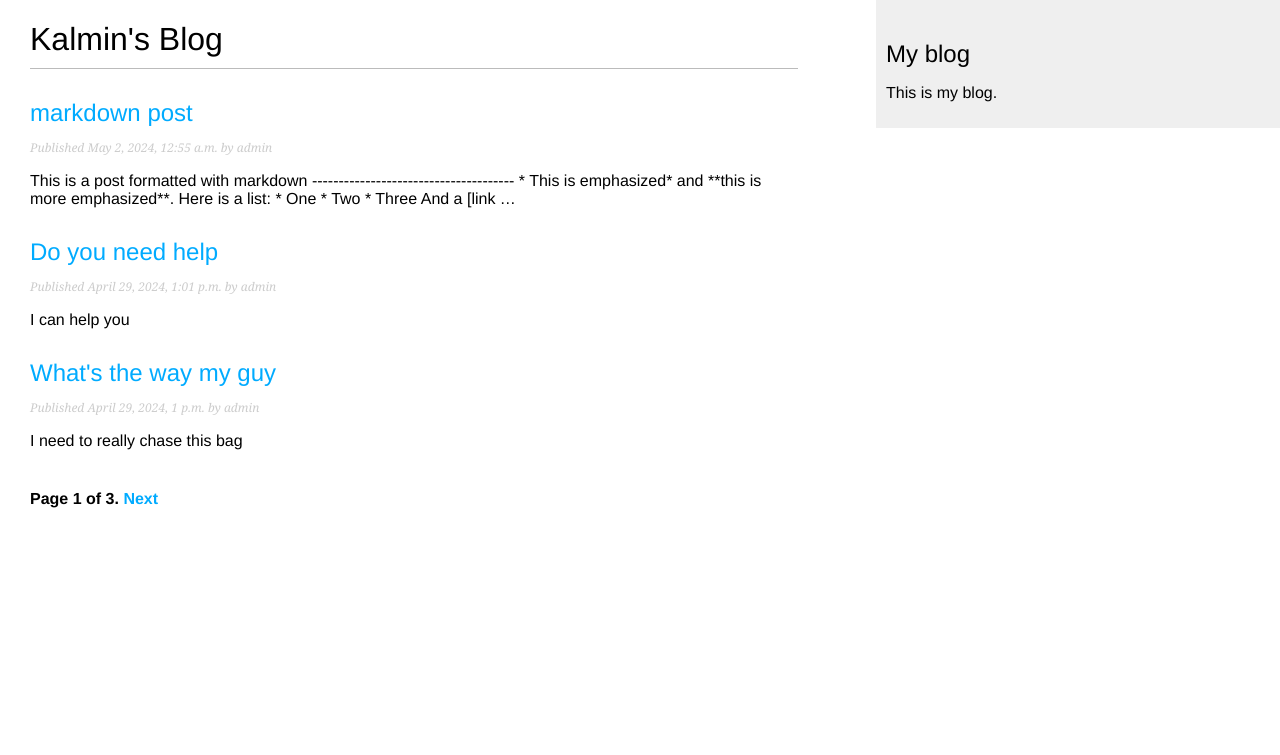
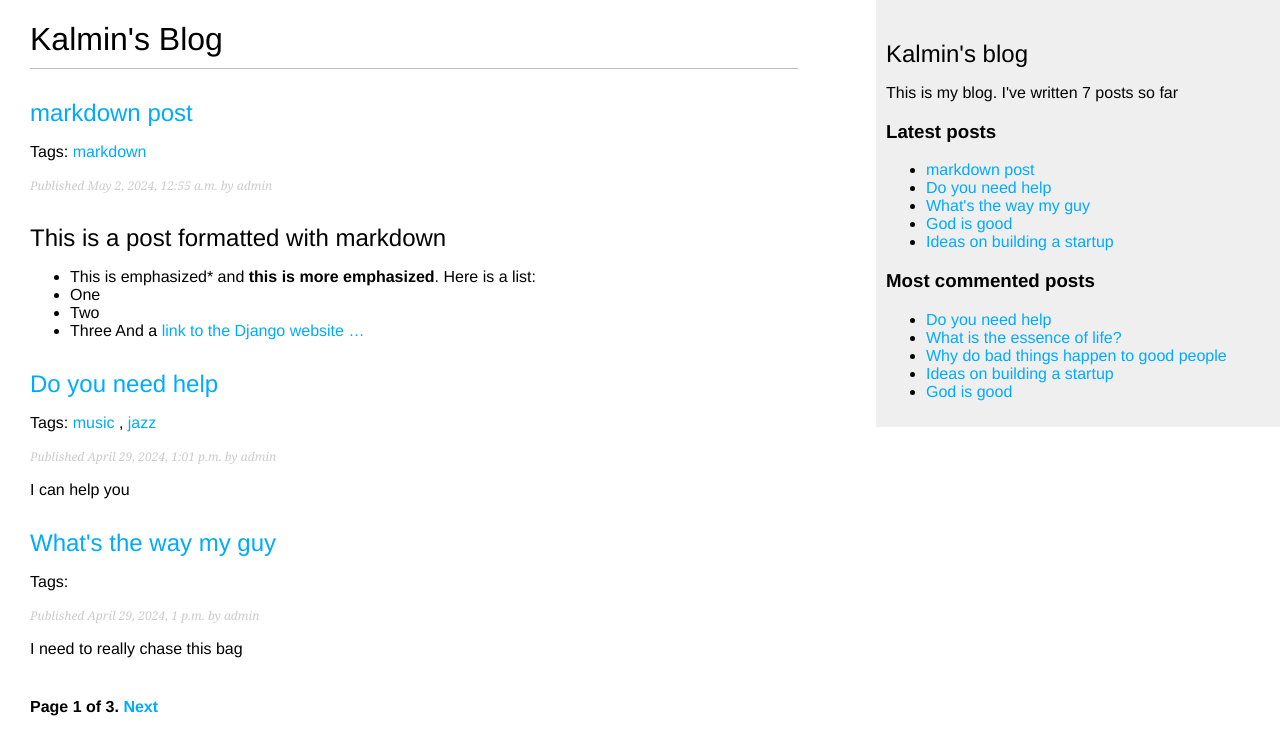
Before and after one commit to KalminX/blog_site, a Django app: page /blog/ in a window 1280 px wide. Shown: the top 755 px of the page. Run offline with Django 4.2, Linux system fonts and the light colour scheme; data comes from the database, SQL or seed files in the repository; both versions use the stored data as it was after the commit; parts of the project's set-up code (start-up, migrations or seed data) failed here and were passed over.

Commit message:
added the comment and sidebar showing recent posts

```diff
--- a/blog/models.py
+++ b/blog/models.py
@@ -2,6 +2,7 @@ from django.db import models
 from django.utils import timezone
 from django.contrib.auth.models import User
 from django.urls import reverse
+from taggit.managers import TaggableManager
 
 
 class PublishedManager(models.Manager):
@@ -14,6 +15,8 @@ class Post(models.Model):
     class Status(models.TextChoices):
         DRAFT = 'DR', 'Draft'
         PUBLISHED = 'PB', 'Published'
+
+    tags = TaggableManager()
 
     title = models.CharField(max_length=250)
     slug = models.SlugField(max_length=250, unique_for_date='publish')
@@ -44,3 +47,22 @@ class Post(models.Model):
                                         self.publish.month,
                                         self.publish.day,
                                         self.slug])
+
+
+class Comment(models.Model):
+    post = models.ForeignKey(Post,
+                            on_delete=models.CASCADE,
+                            related_name='comments')
+    name = models.CharField(max_length=80)
+    email = models.EmailField()
+    body = models.TextField()
+    created = models.DateTimeField(auto_now_add=True)
+    updated = models.DateTimeField(auto_now=True)
+    active = models.BooleanField(default=True)
+    class Meta:
+        ordering = ['created']
+        indexes = [
+            models.Index(fields=['created']),
+        ]
+    def __str__(self):
+        return f'Comment by {self.name} on {self.post}'
--- a/blog/templates/blog/base.html
+++ b/blog/templates/blog/base.html
@@ -1,3 +1,4 @@
+{% load blog_tags %}
 {% load static %}
 <!DOCTYPE html>
 <html>
@@ -8,8 +9,22 @@
   <body>
     <div id="content">{% block content %} {% endblock %}</div>
     <div id="sidebar">
-      <h2>My blog</h2>
-      <p>This is my blog.</p>
+      <h2>Kalmin's blog</h2>
+      <p>
+        This is my blog.
+        I've written {% total_posts %} posts so far
+      </p>
+      <h3>Latest posts</h3>
+      {% show_latest_posts %}
+      <h3>Most commented posts</h3>
+      {% get_most_commented_posts as most_commented_posts %}
+      <ul>
+        {% for post in most_commented_posts %}
+          <li>
+            <a href="{{ post.get_absolute_url }}">{{ post.title }}</a>
+          </li>
+        {% endfor %}
+      </ul>
     </div>
   </body>
 </html>
--- /dev/null
+++ b/blog/templates/blog/post/includes/comment_form.html
@@ -0,0 +1,6 @@
+<h2>Add a new comment</h2>
+<form action="{% url "blog:post_comment" post.id %}" method="post">
+    {{ form.as_p }}
+    {% csrf_token %}
+    <p><input type="submit" value="Add comment"></p>
+</form>
--- /dev/null
+++ b/blog/templates/blog/post/latest_posts.html
@@ -0,0 +1,7 @@
+<ul>
+    {% for post in latest_posts %}
+        <li>
+            <a href="{{ post.get_absolute_url }}">{{ post.title }}</a>
+        </li>
+    {% endfor %}
+</ul>
--- a/blog/templates/blog/post/list.html
+++ b/blog/templates/blog/post/list.html
@@ -1,17 +1,30 @@
 {% extends "blog/base.html" %}
+{% load blog_tags %}
 {% block title %}My Blog{% endblock %}
 {% block content %}
   <h1>Kalmin's Blog</h1>
+  {% if tag %}
+    <h2>Posts tagged with "{{ tag.name }}"</h2>
+  {% endif %}
     {% for post in posts %}
       <h2>
         <a href="{{ post.get_absolute_url }}">
           {{ post.title }}
         </a>
       </h2>
-        <p class="date">
-          Published {{ post.publish }} by {{ post.author }}
-        </p>
-          {{ post.body|truncatewords:30|linebreaks }}
+      <p class="tags">
+        Tags:
+         {% for tag in post.tags.all %}
+          <a href="{% url "blog:post_list_by_tag" tag.slug %}">
+            {{ tag.name }}
+          </a>
+          {% if not forloop.last %}, {% endif %}
         {% endfor %}
-        {% include "./pagination.html" with page=page_obj %}
+      </p>
+      <p class="date">
+        Published {{ post.publish }} by {{ post.author }}
+      </p>
+        {{ post.body|markdown|truncatewords_html:30 }}
+      {% endfor %}
+      {% include "./pagination.html" with page=posts %}
 {% endblock %}
--- /dev/null
+++ b/blog/templatetags/blog_tags.py
@@ -0,0 +1,28 @@
+from django import template
+from ..models import Post
+from django.db.models import Count
+from django.utils.safestring import mark_safe
+import markdown
+
+
+register = template.Library()
+
+@register.simple_tag
+def total_posts():
+    return Post.published.count()
+
+
+@register.inclusion_tag('blog/post/latest_posts.html')
+def show_latest_posts(count=5):
+    latest_posts =Post.published.order_by('-publish')[:count]
+    return {'latest_posts': latest_posts}
+
+@register.simple_tag
+def get_most_commented_posts(count=5):
+    return Post.published.annotate(
+        total_comments=Count('comments')
+    ).order_by('-total_comments')[:count]
+
+@register.filter(name="markdown")
+def markdown_format(text):
+    return mark_safe(markdown.markdown(text))
--- a/blog/urls.py
+++ b/blog/urls.py
@@ -5,10 +5,14 @@ from . import views
 app_name = 'blog'
 
 urlpatterns = [
-    # path('', views.post_list, name='post_list'),
-    path('', views.PostListView.as_view(), name='post_list'),
+    path('', views.post_list, name='post_list'),
+    # path('', views.PostListView.as_view(), name='post_list'),
+    path('tag/<slug:tag_slug>', views.post_list,
+        name='post_list_by_tag'),
     path('<int:year>/<int:month>/<int:day>/<slug:post>/',
          views.post_detail, name='post_detail'),
-    path('<int:post_id>/share/',
-        views.post_share, name='post_share')
+    path('<int:post_id>/share/', views.post_share,
+        name='post_share'),
+    path('<int:post_id>/comment/', views.post_comment,
+        name='post_comment'),
 ]
--- a/blog/views.py
+++ b/blog/views.py
@@ -1,9 +1,12 @@
 from django.shortcuts import render, get_object_or_404
-from .models import Post
+from .models import Post, Comment
 from django.core.paginator import Paginator, EmptyPage, PageNotAnInteger
 from django.views.generic import ListView
-from .forms import EmailPostForm
+from .forms import EmailPostForm, CommentForm
 from django.core.mail import send_mail
+from django.views.decorators.http import require_POST
+from taggit.models import Tag
+from django.db.models import Count
 
 
 def post_share(request, post_id):
@@ -13,42 +16,74 @@ def post_share(request, post_id):
         form = EmailPostForm(request.POST)
         if form.is_valid():
             cd = form.cleaned_data
-            post_url = request.build_absolute_url(post.get_absolute_url())
+            post_url = request.build_absolute_uri(post.get_absolute_url())
             subject = f"{cd['name']} recommends you read {post.title}"
             sent = True
     else:
         form = EmailPostForm()
-    return render(request, 'blog/post/share.html', {'post':post,
+    return render(request, 'blog/post/share.html', {'post': post,
                                                     'form': form,
-                                                    'sent':sent})
+                                                    'sent': sent})
+
+def post_list(request, tag_slug=None):
+    post_list = Post.published.all()
+    tag = None
+    if tag_slug:
+        tag = get_object_or_404(Tag, slug=tag_slug)
+        post_list = post_list.filter(tags__in=[tag])
+    paginator = Paginator(post_list, 3)
+    page_number = request.GET.get('page', 1)
+    try:
+        posts = paginator.page(page_number)
+    except PageNotAnInteger:
+        posts=paginator.page(1)
+    except EmptyPage:
+        posts=paginator.page(paginator.num_pages)
+
+    return render(request,
+                  'blog/post/list.html',
+                  {'posts': posts,
+                  'tag':tag})
 
 
-# def post_list(request):
-#     post_list = Post.published.all()
-#     paginator = Paginator(post_list, 3)
-#     page_number = request.GET.get('page', 1)
-#     try:
-#         posts = paginator.page(page_number)
-#     except PageNotAnInteger:
-#         posts=paginator.page(1)
-#     except EmptyPage:
-#         posts=paginator.page(paginator.num_pages)
-
-#     return render(request,
-#                   'blog/post/list.html',
-#                   {'posts': posts})
-
-class PostListView(ListView):
-    queryset = Post.published.all()
-    context_object_name = 'posts'
-    paginate_by = 3
-    template_name = 'blog/post/list.html'
+# class PostListView(ListView):
+#     queryset = Post.published.all()
+#     context_object_name = 'posts'
+#     paginate_by = 3
+#     template_name = 'blog/post/list.html'
 
 
 def post_detail(request, year, month, day, post):
     post = get_object_or_404(Post, status=Post.Status.PUBLISHED,
-                            slug=post,
-                            publish__year=year,
-                            publish__month=month,
-                            publish__day=day)
-    return render(request, 'blog/post/detail.html', {'post': post})
+                             slug=post,
+                             publish__year=year,
+                             publish__month=month,
+                             publish__day=day)
+    comments = post.comments.filter(active=True)
+    form = CommentForm()
+
+    post_tags_ids = post.tags.values_list('id', flat=True)
+    similar_posts = Post.published.filter(tags__in=post_tags_ids)\
+                                    .exclude(id=post.id)
+    similar_posts = similar_posts.annotate(same_tags=Count('tags'))\
+                                    .order_by('same_tags', '-publish')[:4]
+    return render(request,
+                'blog/post/detail.html',
+                {'post': post,
+                'comments': comments,
+                'form': form,
+                'similar_posts': similar_posts})
+
+@require_POST
+def post_comment(request, post_id):
+    post = get_object_or_404(Post, id=post_id, status=Post.Status.PUBLISHED)
+    comment = None
+    form = CommentForm(data=request.POST)
+    if form.is_valid():
+        comment = form.save(commit=False)
+        comment.post = post
+        comment.save()
+    return render (request, 'blog/post/comment.html',
+            {'post': post,
+             'form': form,
+             'comment': comment})
--- a/mysite/settings.py
+++ b/mysite/settings.py
@@ -38,6 +38,9 @@ INSTALLED_APPS = [
     'django.contrib.messages',
     'django.contrib.staticfiles',
     'blog.apps.BlogConfig',
+    'taggit',
+    'django.contrib.sites',
+    'django.contrib.sitemaps',
 ]
 
 MIDDLEWARE = [
```
Also changed, not shown: blog/admin.py (+7 -1 lines), blog/forms.py (+7 -0 lines), blog/sitemaps.py (added, +13 -0 lines), blog/templates/blog/post/comment.html (added, +10 -0 lines), blog/templates/blog/post/detail.html (+29 -1 lines), blog/migrations/0003_comment.py (added), blog/migrations/0004_post_tags.py (added), blog/templatetags/__init__.py (added), db.sqlite3.
